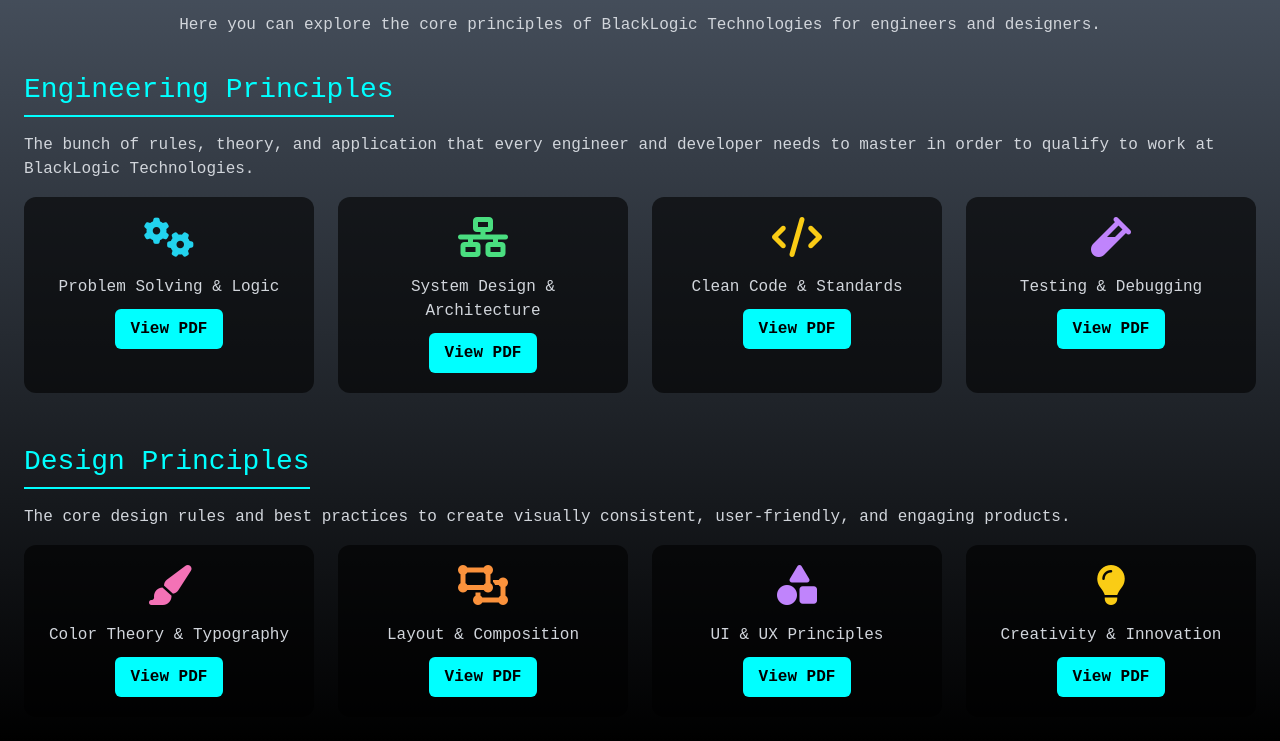
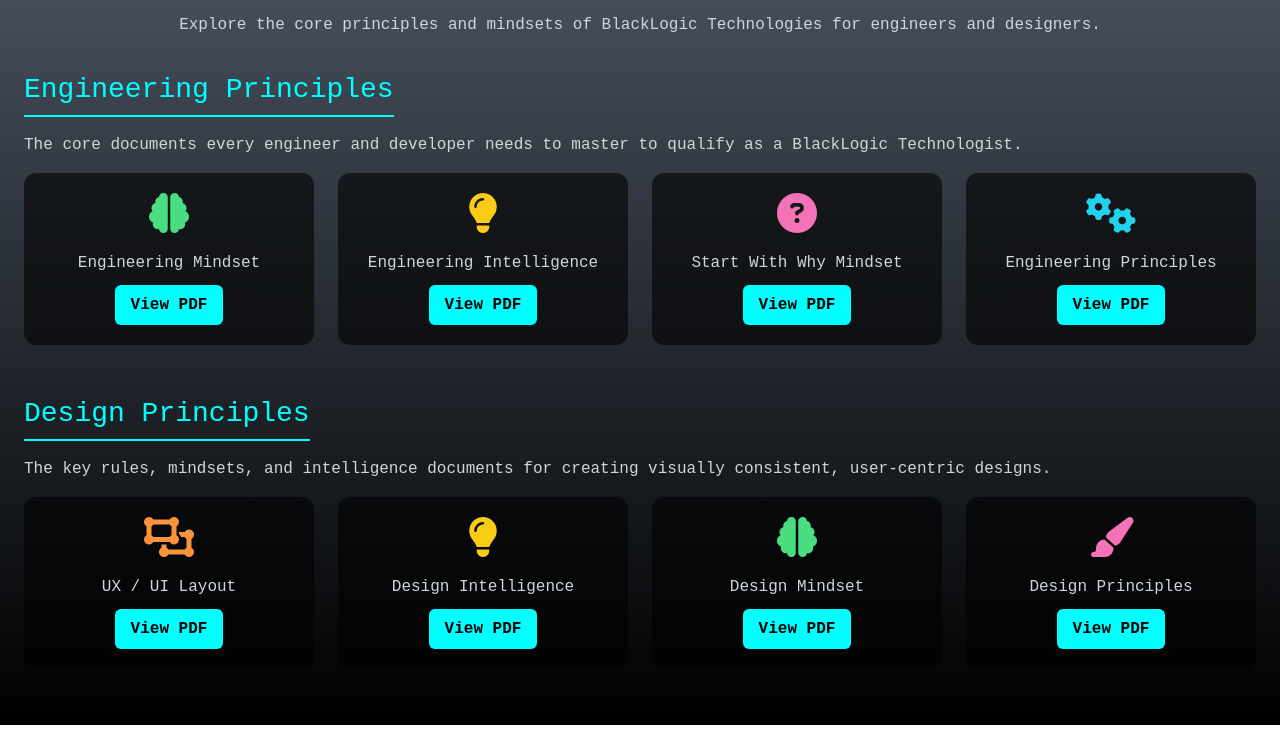
Before and after one commit to Blacklogic-Dev/BlackLogicsSS, a plain HTML site: page principle.html in a window 1280 px wide. Shown: the part 75-816 px from the top of the page. Drawn offline with nearby package versions, Linux system fonts and the light colour scheme.

Commit message:
BLACKLOGIC STUDIOS
Updates

```diff
--- a/principle.html
+++ b/principle.html
@@ -53,37 +53,37 @@
 
     <div class="text-center mb-8">
         <h1 class="section-title">Principles Studio</h1>
-        <p class="text-gray-300">Here you can explore the core principles of BlackLogic Technologies for engineers and designers.</p>
+        <p class="text-gray-300">Explore the core principles and mindsets of BlackLogic Technologies for engineers and designers.</p>
     </div>
 
     <!-- Engineering Principles Section -->
     <div class="mb-12">
         <h2 class="section-title">Engineering Principles</h2>
-        <p class="mb-4 text-gray-300">The bunch of rules, theory, and application that every engineer and developer needs to master in order to qualify to work at BlackLogic Technologies.</p>
+        <p class="mb-4 text-gray-300">The core documents every engineer and developer needs to master to qualify as a BlackLogic Technologist.</p>
         <div class="grid grid-cols-1 sm:grid-cols-2 md:grid-cols-3 lg:grid-cols-4 gap-6">
-            <!-- Card 1 -->
+            <!-- Card 1: Engineering Mindset -->
+            <div class="card">
+                <i class="fas fa-brain text-green-400"></i>
+                <p class="mt-2 text-gray-300">Engineering Mindset</p>
+                <button class="view-btn" onclick="window.open('mind.pdf','_blank')">View PDF</button>
+            </div>
+            <!-- Card 2: Engineering Intelligence -->
+            <div class="card">
+                <i class="fas fa-lightbulb text-yellow-400"></i>
+                <p class="mt-2 text-gray-300">Engineering Intelligence</p>
+                <button class="view-btn" onclick="window.open('Intelligence.pdf','_blank')">View PDF</button>
+            </div>
+            <!-- Card 3: Start With Why Mindset -->
+            <div class="card">
+                <i class="fas fa-question-circle text-pink-400"></i>
+                <p class="mt-2 text-gray-300">Start With Why Mindset</p>
+                <button class="view-btn" onclick="window.open('mindset.pdf','_blank')">View PDF</button>
+            </div>
+            <!-- Card 4: Engineering Principles -->
             <div class="card">
                 <i class="fas fa-cogs text-cyan-400"></i>
-                <p class="mt-2 text-gray-300">Problem Solving & Logic</p>
-                <button class="view-btn" onclick="window.open('engineering_principles.pdf','_blank')">View PDF</button>
-            </div>
-            <!-- Card 2 -->
-            <div class="card">
-                <i class="fas fa-network-wired text-green-400"></i>
-                <p class="mt-2 text-gray-300">System Design & Architecture</p>
-                <button class="view-btn" onclick="window.open('engineering_principles.pdf','_blank')">View PDF</button>
-            </div>
-            <!-- Card 3 -->
-            <div class="card">
-                <i class="fas fa-code text-yellow-400"></i>
-                <p class="mt-2 text-gray-300">Clean Code & Standards</p>
-                <button class="view-btn" onclick="window.open('engineering_principles.pdf','_blank')">View PDF</button>
-            </div>
-            <!-- Card 4 -->
-            <div class="card">
-                <i class="fas fa-vial text-purple-400"></i>
-                <p class="mt-2 text-gray-300">Testing & Debugging</p>
-                <button class="view-btn" onclick="window.open('engineering_principles.pdf','_blank')">View PDF</button>
+                <p class="mt-2 text-gray-300">Engineering Principles</p>
+                <button class="view-btn" onclick="window.open('principleng.pdf','_blank')">View PDF</button>
             </div>
         </div>
     </div>
@@ -91,31 +91,31 @@
     <!-- Design Principles Section -->
     <div>
         <h2 class="section-title">Design Principles</h2>
-        <p class="mb-4 text-gray-300">The core design rules and best practices to create visually consistent, user-friendly, and engaging products.</p>
+        <p class="mb-4 text-gray-300">The key rules, mindsets, and intelligence documents for creating visually consistent, user-centric designs.</p>
         <div class="grid grid-cols-1 sm:grid-cols-2 md:grid-cols-3 lg:grid-cols-4 gap-6">
-            <!-- Card 1 -->
+            <!-- Card 1: UX/UI Layout -->
+            <div class="card">
+                <i class="fas fa-object-ungroup text-orange-400"></i>
+                <p class="mt-2 text-gray-300">UX / UI Layout</p>
+                <button class="view-btn" onclick="window.open('uxui.pdf','_blank')">View PDF</button>
+            </div>
+            <!-- Card 2: Design Intelligence -->
+            <div class="card">
+                <i class="fas fa-lightbulb text-yellow-400"></i>
+                <p class="mt-2 text-gray-300">Design Intelligence</p>
+                <button class="view-btn" onclick="window.open('DesignIntel.pdf','_blank')">View PDF</button>
+            </div>
+            <!-- Card 3: Design Mindset -->
+            <div class="card">
+                <i class="fas fa-brain text-green-400"></i>
+                <p class="mt-2 text-gray-300">Design Mindset</p>
+                <button class="view-btn" onclick="window.open('Designmindset.pdf','_blank')">View PDF</button>
+            </div>
+            <!-- Card 4: Design Principles -->
             <div class="card">
                 <i class="fas fa-paint-brush text-pink-400"></i>
-                <p class="mt-2 text-gray-300">Color Theory & Typography</p>
-                <button class="view-btn" onclick="window.open('design_principles.pdf','_blank')">View PDF</button>
-            </div>
-            <!-- Card 2 -->
-            <div class="card">
-                <i class="fas fa-object-ungroup text-orange-400"></i>
-                <p class="mt-2 text-gray-300">Layout & Composition</p>
-                <button class="view-btn" onclick="window.open('design_principles.pdf','_blank')">View PDF</button>
-            </div>
-            <!-- Card 3 -->
-            <div class="card">
-                <i class="fas fa-shapes text-purple-400"></i>
-                <p class="mt-2 text-gray-300">UI & UX Principles</p>
-                <button class="view-btn" onclick="window.open('design_principles.pdf','_blank')">View PDF</button>
-            </div>
-            <!-- Card 4 -->
-            <div class="card">
-                <i class="fas fa-lightbulb text-yellow-400"></i>
-                <p class="mt-2 text-gray-300">Creativity & Innovation</p>
-                <button class="view-btn" onclick="window.open('design_principles.pdf','_blank')">View PDF</button>
+                <p class="mt-2 text-gray-300">Design Principles</p>
+                <button class="view-btn" onclick="window.open('principled.pdf','_blank')">View PDF</button>
             </div>
         </div>
     </div>
```
Also changed, not shown: 8 other files.
